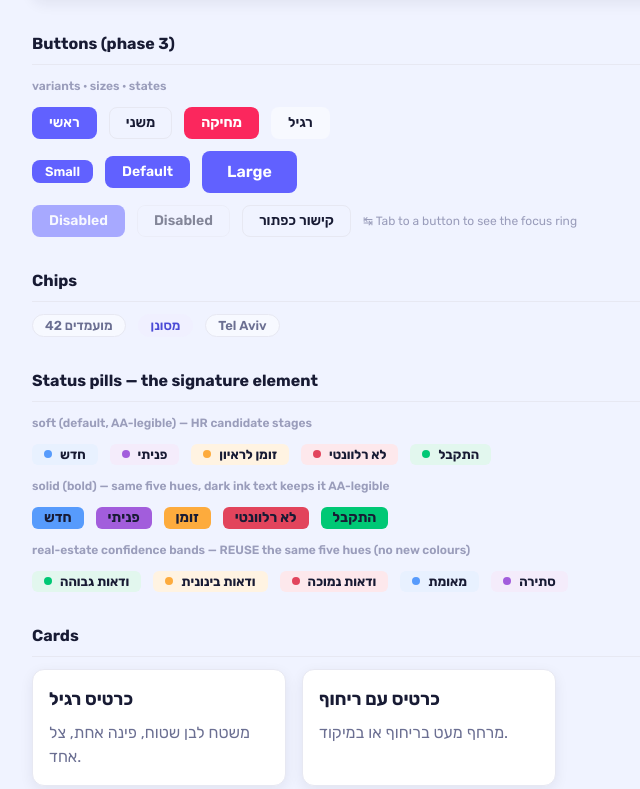
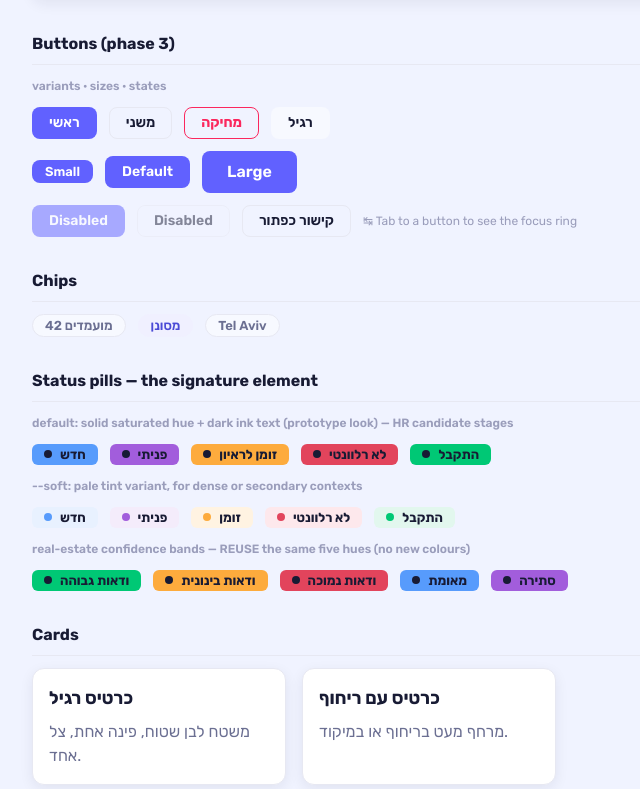
Before and after one commit to amnongraitzer/pealton-design-system, a plain HTML site: page docs/index.html in a window 1280 px wide. Shown: the part 1551-2340 px from the top of the page, without its empty margins (0-640 px from the left). Drawn offline with Linux system fonts and the light colour scheme.

Commit message:
DS: align pills + danger to the prototype (post-review, Amnon 2026-07-18)
After Amnon shared the locked prototype, two PLT-057 component choices were
realigned (the DS had been built without prototype visibility):

- Status pill: DEFAULT is now SOLID saturated hue + dark --pds-ink text (the
  prototype's Monday-signature look, kept legible). Dark text clears AA 4.5:1 on
  new/invited/hired and lands ~4.1:1 on contacted/rejected — far better than white
  (which fails all five). A --soft pale-tint variant replaces the old --solid.
- Danger button: now OUTLINE (red text + border on white, fills on hover) to match
  the prototype. Correction to my earlier note: outline does NOT improve contrast
  (it's symmetric — red-on-white = the same 3.78:1 as white-on-red); the miss lives
  in the --pds-danger token. Flagged for a darker danger / a --pds-danger-ink.

Touches components.css + the pill macro (solid= -> soft=) + its test + the docs demo.
Verified: pytest 4/4; docs render solid pills (contrast new 6.02 / invited 8.89 /
hired 7.64 / contacted 4.12 / rejected 4.19) + outline danger; hex grep = 0.

NOTE: sits on the agent/PLT-060 tip (cumulative stack head), so it lands in main
once the DS stack is merged 056->060 in order.

Co-Authored-By: Claude Opus 4.8 <noreply@anthropic.com>

```diff
--- a/docs/index.html
+++ b/docs/index.html
@@ -160,7 +160,7 @@
   </div>
 
   <h2>Status pills — the signature element</h2>
-  <div class="demo-label">soft (default, AA-legible) — HR candidate stages</div>
+  <div class="demo-label">default: solid saturated hue + dark ink text (prototype look) — HR candidate stages</div>
   <div class="demo-row">
     <span class="pds-pill pds-pill--new"><span class="pds-pill__dot"></span>חדש</span>
     <span class="pds-pill pds-pill--contacted"><span class="pds-pill__dot"></span>פניתי</span>
@@ -168,13 +168,13 @@
     <span class="pds-pill pds-pill--rejected"><span class="pds-pill__dot"></span>לא רלוונטי</span>
     <span class="pds-pill pds-pill--hired"><span class="pds-pill__dot"></span>התקבל</span>
   </div>
-  <div class="demo-label">solid (bold) — same five hues, dark ink text keeps it AA-legible</div>
+  <div class="demo-label">--soft: pale tint variant, for dense or secondary contexts</div>
   <div class="demo-row">
-    <span class="pds-pill pds-pill--solid pds-pill--new">חדש</span>
-    <span class="pds-pill pds-pill--solid pds-pill--contacted">פניתי</span>
-    <span class="pds-pill pds-pill--solid pds-pill--invited">זומן</span>
-    <span class="pds-pill pds-pill--solid pds-pill--rejected">לא רלוונטי</span>
-    <span class="pds-pill pds-pill--solid pds-pill--hired">התקבל</span>
+    <span class="pds-pill pds-pill--soft pds-pill--new"><span class="pds-pill__dot"></span>חדש</span>
+    <span class="pds-pill pds-pill--soft pds-pill--contacted"><span class="pds-pill__dot"></span>פניתי</span>
+    <span class="pds-pill pds-pill--soft pds-pill--invited"><span class="pds-pill__dot"></span>זומן</span>
+    <span class="pds-pill pds-pill--soft pds-pill--rejected"><span class="pds-pill__dot"></span>לא רלוונטי</span>
+    <span class="pds-pill pds-pill--soft pds-pill--hired"><span class="pds-pill__dot"></span>התקבל</span>
   </div>
   <div class="demo-label">real-estate confidence bands — REUSE the same five hues (no new colours)</div>
   <div class="demo-row">
--- a/pealton_design_system/static/components.css
+++ b/pealton_design_system/static/components.css
@@ -11,15 +11,15 @@
  *    .btn / .chip / .card during rollout.
  *  - RTL-safe: logical properties + flex `gap`, never physical left/right.
  *
- * Design choices flagged for review (see PR body):
+ * Design choices (prototype-aligned; flagged in the PR body):
  *  - Focus ring = solid 2px --pds-primary outline (the --pds-ring token, a 3px
  *    primary-wash halo, is too faint for a WCAG 3:1 focus indicator).
- *  - Status pills use dark --pds-ink text (soft on a -wash tint, solid on the
- *    saturated hue). White-on-hue is NOT shipped: it misses AA text contrast on
- *    the lighter stages. A white-text `--bold` variant can be added on request.
- *  - .pds-btn--danger keeps white text on --pds-danger = 3.8:1, an AA miss that
- *    lives in the TOKEN value, not here. Flagged for a tokens revision (a darker
- *    danger, or a new --pds-danger-ink); not patched in this phase.
+ *  - Status pills: DEFAULT is solid saturated hue + dark --pds-ink text (the
+ *    prototype look, made legible — white-on-hue fails AA on the lighter stages).
+ *    A --soft (pale tint) variant is available for dense contexts.
+ *  - .pds-btn--danger is an OUTLINE button (red text + border on white, fills on
+ *    hover) to match the prototype. Its text is still 3.78:1 on white — a
+ *    token-level miss; a darker --pds-danger / a --pds-danger-ink fixes it.
  *  - Card radius = --pds-r-lg (12px) per the merged tokens; the direction doc's
  *    "8px" is superseded by the token.
  * ========================================================================== */
@@ -81,10 +81,20 @@
   color: var(--pds-primary-ink);
 }
 
-.pds-btn--danger { background: var(--pds-danger); color: white; font-weight: var(--pds-fw-bold); }
+/* Outline danger (prototype-aligned): red text + border on white, fills on hover.
+ * NOTE: --pds-danger text on white is 3.78:1 (contrast is symmetric, so this is
+ * NOT more AA-compliant than solid white-on-red — the miss lives in the token).
+ * The border is a non-text element and clears the 3:1 bar. A darker --pds-danger
+ * (or a --pds-danger-ink) in a tokens revision is what fully fixes the text. */
+.pds-btn--danger {
+  background: transparent;
+  color: var(--pds-danger);
+  border-color: var(--pds-danger);
+  font-weight: var(--pds-fw-bold);
+}
 .pds-btn--danger:hover:not(:disabled):not([aria-disabled="true"]) {
-  background: var(--pds-danger);         /* re-declared so the base hover can't leak */
-  filter: brightness(0.93);              /* no --pds-danger-ink token exists     */
+  background: var(--pds-danger);         /* fill on hover */
+  color: white;
 }
 
 /* pressed — applies to every variant, never when disabled */
@@ -122,9 +132,12 @@
 }
 
 /* ========================================================================== *
- *  STATUS PILL — the signature Monday element.
- *  Each stage modifier sets two local vars (--_c hue, --_w wash); the base and
- *  the --solid variant read them, so the hue lives in exactly one place.
+ *  STATUS PILL — the signature Monday element (prototype-aligned, Amnon 2026-07-18).
+ *  DEFAULT = SOLID saturated hue + DARK ink text (dark text keeps every stage
+ *  legible where white does not — new/invited/hired clear AA 4.5:1; purple
+ *  `contacted` + red `rejected` land ~4.1:1, still far better than white; only a
+ *  darker stage token would push those two over 4.5). Each stage modifier sets
+ *  two local vars (--_c hue, --_w wash) so the hue lives in exactly one place.
  * ========================================================================== */
 .pds-pill {
   display: inline-flex;
@@ -137,23 +150,22 @@
   padding-block: var(--pds-sp-1);
   padding-inline: var(--pds-sp-3);
   border-radius: var(--pds-r-sm);
-  background: var(--_w, var(--pds-panel-2));    /* soft tint (default)          */
+  background: var(--_c, var(--pds-ink-faint));  /* saturated hue (solid default) */
   color: var(--pds-ink);
 }
 .pds-pill__dot {
   inline-size: var(--pds-sp-2);
   block-size: var(--pds-sp-2);
   border-radius: var(--pds-r-pill);
-  background: var(--_c, var(--pds-ink-faint));
+  background: var(--pds-ink);          /* dark dot: visible on the hue, matches the text */
   flex: 0 0 auto;
 }
-/* solid = saturated hue, dark ink text (AA-legible at this bold, 14px size) */
-.pds-pill--solid {
-  background: var(--_c, var(--pds-ink-faint));
+/* soft = pale tint + hue dot, for dense or secondary contexts */
+.pds-pill--soft {
+  background: var(--_w, var(--pds-panel-2));
   color: var(--pds-ink);
-  font-size: var(--pds-fs-3);
 }
-.pds-pill--solid .pds-pill__dot { display: none; }
+.pds-pill--soft .pds-pill__dot { background: var(--_c, var(--pds-ink-faint)); }
 
 /* stage hues — map 1:1 to the token names. RE confidence bands REUSE these
  * (high→hired, medium→invited, low→rejected, verified→new, conflict→contacted). */
```
Also changed, not shown: pealton_design_system/templates/pds.html (+4 -3 lines), 1 other file.
